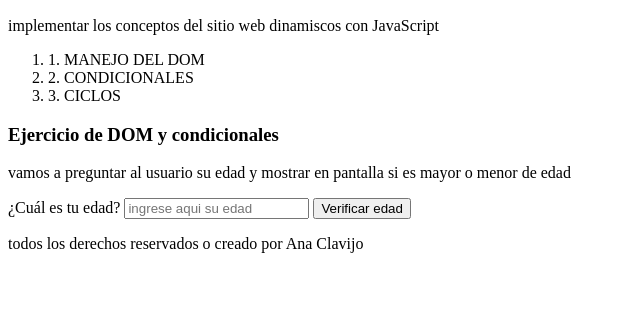
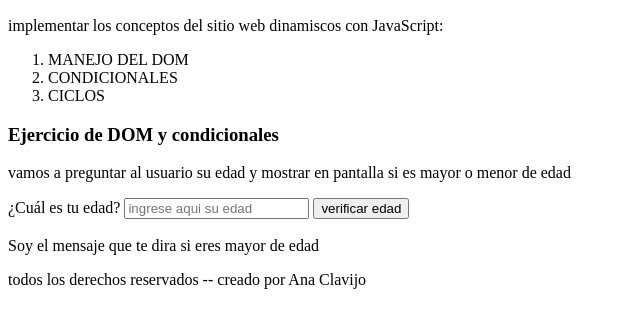
Before and after one commit to 170516/actividadClase, a plain HTML site: page conceptosBásicos.html in a window 1280 px wide. Shown: the part 110-438 px from the top of the page, without its empty margins (0-640 px from the left). Drawn offline with Linux system fonts and the light colour scheme.

Commit message:
término actividad

```diff
--- a/Scripts/conceptosBásicos.js
+++ b/Scripts/conceptosBásicos.js
@@ -3,6 +3,7 @@
 //CONSOLE.LOG --> es la forma de enviar mensajes a la consola a mi navegador
 
 console.log("HOLA, PSICOLOGOS Y DESARROLLADORES");
+console.log("mi mensaje");
 
 //conceptos básicos en JavaScript
 
@@ -54,27 +55,29 @@ const celular = {
     modelo: "Galaxy A7",
     ancho: 350,
     alto: 800,
-    //El metodo --> un mensaje que indica (representación de los elementos de la vida real pero en nuestro codigo) la accion
-    enviarMensajes: function () {
+    //El método --> un mensaje que indica (representación de los elementos de la vida real pero en nuestro codigo) la accion
+    enviarMensajes: function (){
         // entre los corchetes al lado de unos parentesis yo establezco la accion a realizar
         console.log("Mensaje enviado");
     },
     //El método -->las acciones --> directamente una operación
-    sumar: function () {
-        console.log(5 + 4);
+    sumar: function(){
+        console.log(5+4);
     }
 }
+// EJEMPLO DE FUNCIONES
+
 //las funciones pueden o no recibir datos de entrada ej: una suma--> los datos que voy a sumar
 // va a ver un procesamiento de datos y luego nos devuelve un resultado
-function buscarObjeto() {
+function buscarObjeto(){
     console.log("le muestra lo que esta buscando")
 }
 
 //EJEMPLOS DE FUNCIONES
 // FUNCIONES --> acciones que ustedes pueden tener en sus sitios web
 
-function filtrarInformacion() {
-    console.log("Memuestra solo la informacion que yo quiera ej:la depresion");
+function filtrarInformacion(){
+    console.log("me muestra solo la informacion que yo quiera ej:la depresion");
 }
 
 //En la carpeta scripts van todos los archivos JS.
--- a/Scripts/practicasConceptos.js
+++ b/Scripts/practicasConceptos.js
@@ -1,12 +1,45 @@
-//SIEMPRE SE DEBE VERIFICAR QUE SI ESTE CONECTADO CON EL HTML
+//1-SIEMPRE SE DEBE VERIFICAR QUE SI ESTE CONECTADO CON EL HTML
 
-console.log("Hola, soy la actividad de hoy 10/04/2024");
+console.log("Hola, soy la actividad de hoy");
 
 
+//2-TRAER LOS ELEMENTOS QUE NECESITAS DE SU HTML-->los que tienen id ->los elementos que traiga deben estar en una variable->debe ser constante
 
-//TRAER LOS ELEMENTOS QUE NECESITAS DE SU HTML-->los que tienen id ->los elementos que traiga deben estar en una variable->debe ser constante
 //document->me accede a mi HTML
 //getElementById->Me trae un elemento en particular por su identificador único
 //dentro de los parentesis DEBO PONER EL MISMO ID que puse en mi html
+
+// 1.ELEMENTO--> llevarse directamente el evento
 const edadInput = document.getElementById("edadInput");
 console.log(edadInput);
+
+//2.ELEMENTO- es mediante eventos y crean funciones asosicadas
+// const btn =document.getElemetById
+// ("boton");
+// console.log(btn);
+
+const mensaje = document.getElementById("mensajeEdad");
+console.log(mensaje);
+
+// 2.ELMEMENTO
+function verificarEdad(){
+    // yo quiero que cada que le de clik al boron me salga un mesaje que diga "hola"
+// vamos a usar condicionales
+    console.log("entro a mi funcion verificar edad");
+
+//para acceder no al elemento del html sino a su valor, se debe escribir el .value
+
+let edad = edadInput.value;
+console.log(edad);
+
+// UTILIZAR CONDICIONALES
+if (edad >= 18) {
+    // Acá esto es lo que sucede si la condición es verdadera
+    console.log("Eres mayor de edad");
+    mensaje.textContent = "Eres mayor de edad";
+} else {
+    // Acá se define lo que sucede cuando la condición es falsa
+    console.log("Eres menor de edad");
+    mensaje.textContent = "Eres menor de edad";
+}
+}
--- a/conceptosBásicos.html
+++ b/conceptosBásicos.html
@@ -21,12 +21,13 @@
     </header>
 
     <main>
-        <p>implementar los conceptos del sitio web dinamiscos con JavaScript</p>
+
+        <p>implementar los conceptos del sitio web dinamiscos con JavaScript:</p>
 
         <ol>
-            <li>1. MANEJO DEL DOM</li>
-            <li>2. CONDICIONALES</li>
-            <li>3. CICLOS</li>
+            <li>MANEJO DEL DOM</li>
+            <li>CONDICIONALES</li>
+            <li>CICLOS</li>
         </ol>
 
         <!-- sección para el primer ejercicio de DOM y CONDICIONALES -->
@@ -36,7 +37,7 @@
             <p>vamos a preguntar al usuario su edad y mostrar en pantalla si es
             mayor o menor de edad</p>
 
-        <div>
+        <div class="contenedor">
          <!--input -> entrada-> que es algo que me suministra el usuario ej: numero, nombre, correo, contraseña, etc-->
          <!-- label -> es una etiqueta para el input -->
          <label>¿Cuál es tu edad?</label>
@@ -44,11 +45,13 @@
          <!-- Para darle funcionalidad a el botón,
              debo llamar un EVENTO onClik -> darle clik al botón -->
              <!-- EVENTO ES UNA ACCION DEL USUARIO -->
-       <button onclick="verificarEdad()">Verificar edad</button>
+<button id ="boton"
+onclick="verificarEdad()">verificar edad</button>
 
 <!-- id es un IDENTIFICADOR ÚNICO ->que hace que podamos llevar un
 elemento de HTML a nuestro JS -->
-       <span id="mensaje"></span>
+<br><br>
+<span id="mensajeEdad">Soy el mensaje que te dira si eres mayor de edad</span>
 
         </div>
 <!-- DOM- Modelo de documento como objeto- sirve para modificar, crear, agregar,
@@ -57,13 +60,12 @@ eliminar o cambiar elementos del HTML desde el JS -->
     </main>
 
     <footer>
-        <p>todos los derechos reservados o creado por Ana Clavijo</p>
+        <p>todos los derechos reservados -- creado por Ana Clavijo</p>
     </footer>
-
 
     <!-- La etiqueta SCRIPT nos sirve para vincular nuestro archivo de JS en nuestro html
     1. inmediatamente antes del cierre del body
-    2. utilizar el script en la etiqueta HEAD
+    2. utilizar el scriwpt en la etiqueta HEAD
 Cuando el Script lo ponemos en el Head se debe agregar la palabra defer y cuando se relaciona en el body no-->
 
     <!-- <script src="/conceptosBásicos.js"></script> -->
```
